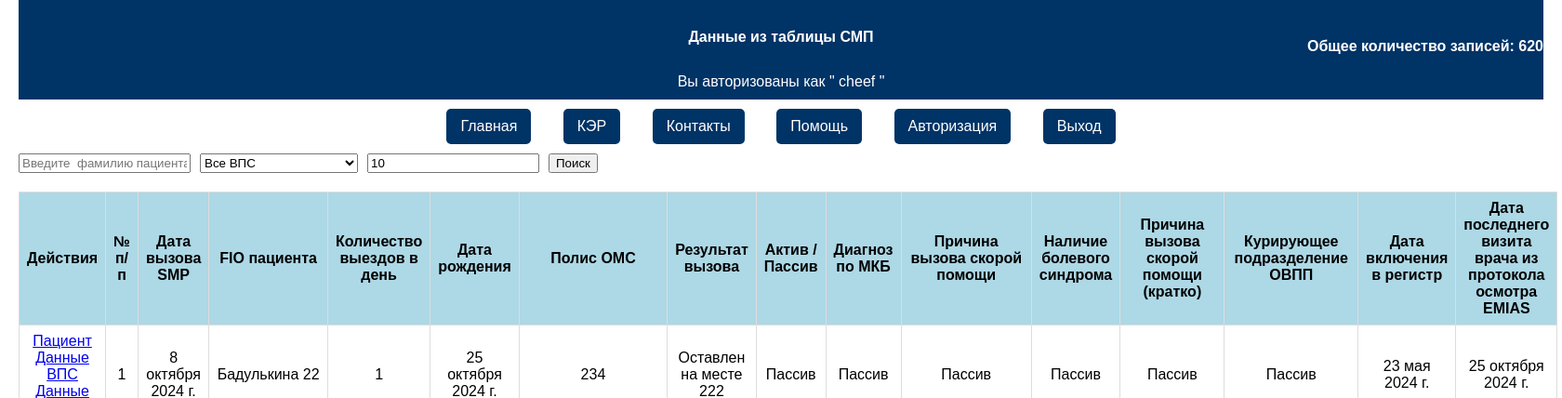
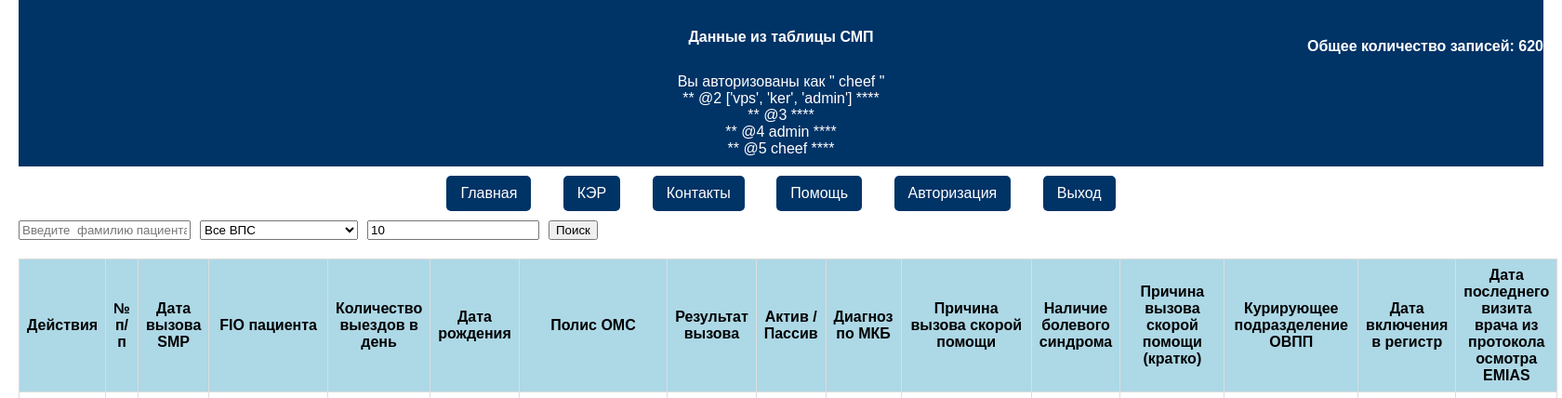
Before and after one commit to cheefdepat/smp, a Django app: page / in a window 1680 px wide. Shown: the top 428 px of the page at 93% size. Run offline with Django 5.2, Linux system fonts and the light colour scheme; a user stored in the database is signed in; data comes from the database, SQL or seed files in the repository; both versions use the stored data as it was after the commit; parts of the project's set-up code (start-up, migrations or seed data) failed here and were passed over.

Commit message:
поправил вывод в группах (на home стр).

```diff
--- a/myproj_smp/my_app_smp/templates/home.html
+++ b/myproj_smp/my_app_smp/templates/home.html
@@ -18,10 +18,10 @@
             <strong>Общее количество записей: {{ total_records }}</strong>
         </div>
        Вы авторизованы как " {{user}} "<br>
-<!--       ** @2 {{groups}} ****<br>-->
-<!--       ** @3 {{group_names}} ****<br>-->
-<!--       ** @4 {{group}} ****<br>-->
-<!--       ** @5 {{request.user.groups}} ****<br>-->
+       ** @2 {{groups}} ****<br>
+       ** @3 {{group_names}} ****<br>
+       ** @4 {{user.groups.values.2.name}} ****<br>
+       ** @5 {{user}} ****<br>
 <!--       ** @6 {{user.groups.all}} ****<br>-->
 <!--       ** @7 {{user.groups.filter.values}} ****<br>-->
 
@@ -91,10 +91,10 @@
 
                     <a href="{% url 'patient_detail' item.id %}">Пациент</a> <!-- Ссылка на детали -->
                     {% if user.is_authenticated %}
-                    {% if user.groups.values.0.name == 'vps' or user.groups.values.2.name == 'admin' %}
+                    {% if 'vps' in groups %}<!-- Если юзер в группе ВПС -->
                     <a href="{% url 'edit_patient' item.id %}">Данные ВПС</a> <!-- Ссылка на редактирование -->
                     {% endif  %}
-                 {% if user.groups.values.0.name == 'ker' or user.groups.values.2.name == 'admin' %}
+                    {% if 'ker' in groups %}<!-- Если юзер в группе ВПС -->
                     <a href="{% url 'edit_ker' item.id %}">Данные КЭР</a><!-- Ссылка на редактирование -->
                     {% endif  %}
                     {% endif  %}
--- a/myproj_smp/my_app_smp/views.py
+++ b/myproj_smp/my_app_smp/views.py
@@ -95,7 +95,7 @@
         'records_per_page': records_per_page,
         'total_records': total_records,  # Передаем общее количество записей
         'unique_kurir': unique_kurir,  # Передаем уникальные значения в контекст
-        # 'groups': groups_, # Получаем все группы
+        'groups': user_groups_list, # Получаем все группы
     })
 
 def patient_detail(request, id):
```
Also changed, not shown: myproj_smp/db.sqlite3, myproj_smp/my_app_smp/templates/arch/edit_pacient_short_work.html (renamed from myproj_smp/my_app_smp/templates/edit_pacient_short_work.html), myproj_smp/my_app_smp/templates/arch/edit_pacient_short_в2.html (renamed from myproj_smp/my_app_smp/templates/edit_pacient_short_в2.html).
